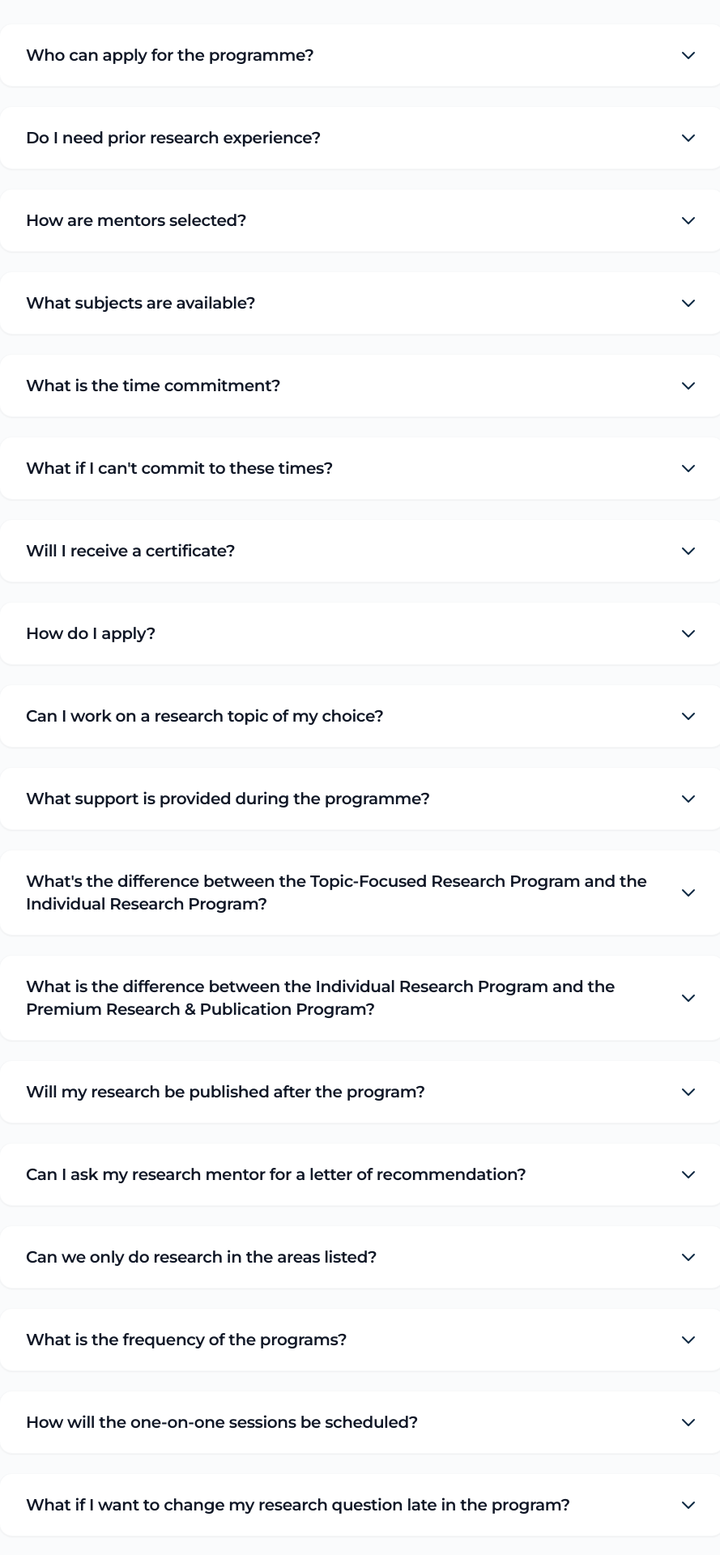
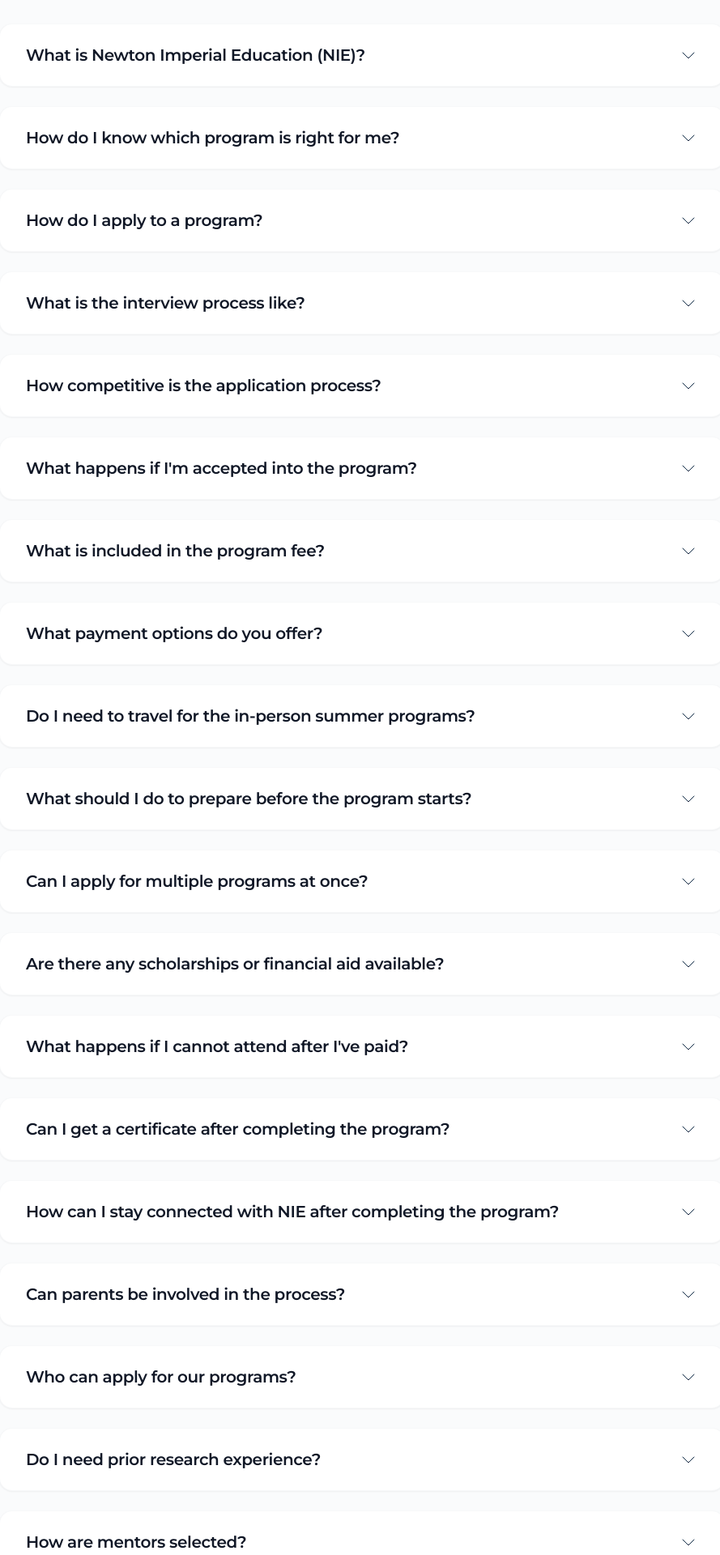
Before and after one commit to eddie-kay0462/Newton-Imperial-Education-, a React (Vite) app: page /FAQPage in a window 1280 px wide. Shown: the part 700-2620 px from the top of the page at 81% size, without its empty margins (193-1082 px from the left). Built offline with nearby package versions, Linux system fonts and the light colour scheme.

Commit message:
Adjusted content on FAQ page

```diff
--- a/src/components/FAQPage.jsx
+++ b/src/components/FAQPage.jsx
@@ -16,7 +16,71 @@
 
   const faqs = [
     {
-      question: "Who can apply for the programme?",
+      question: "What is Newton Imperial Education (NIE)?",
+      answer: "Newton Imperial Education (NIE) is an educational platform offering online and in-person programs designed to help high school and college students prepare for university, explore career paths, and develop advanced skills. Our programs range from university preparation courses to subject-specific learning and research-focused mentorship with PhD candidates and leading academics from top universities like Oxford, Cambridge, MIT, Harvard, Stanford, Caltech, Imperial College, and more."
+    },
+    {
+      question: "How do I know which program is right for me?",
+      answer: "We offer a wide range of programs that cater to different needs, from university preparation to career exploration and subject-specific deep dives. If you're unsure which program is best suited to your needs, we recommend reviewing the program descriptions on our website. You can also contact our admissions team, who are happy to help guide you in choosing the right fit based on your goals, academic interests, and future aspirations."
+    },
+    {
+      question: "How do I apply to a program?",
+      answer: "To apply for a program, simply visit our application page, select the program you're interested in, and complete the online application form. Once your application is submitted, our team will review it and, if necessary, invite you to a competitive interview to assess your eligibility. If successful, you'll receive an admission offer."
+    },
+    {
+      question: "What is the interview process like?",
+      answer: "The interview is an essential part of the selection process, ensuring that the program is a good fit for both you and NIE. It will typically be a 30-minute online video interview, where you'll discuss your academic background, goals, and motivations for joining the program. The interviewer may also ask you to reflect on your interests and how the program aligns with your future ambitions."
+    },
+    {
+      question: "How competitive is the application process?",
+      answer: "While the application process is competitive, we're looking for motivated students who are passionate about learning and willing to challenge themselves. Our goal is to select students who will thrive in the program and gain the most from it. Keep in mind that your application, including your interview performance, will play a key role in our decision-making process."
+    },
+    {
+      question: "What happens if I'm accepted into the program?",
+      answer: "If you're accepted, you'll receive an official admission offer, which will include details about your program, payment options, and important dates. To secure your place, you'll need to accept the offer and make a 50% deposit of the total program fee. Once this is confirmed, you'll receive additional information on preparation materials and other key details to get ready for the program."
+    },
+    {
+      question: "What is included in the program fee?",
+      answer: "The program fee typically includes: Access to program materials (e.g., lessons, seminars, projects), mentorship and tutoring sessions (depending on the program). For in-person programs, it may also include accommodation, meals, and cultural activities. A detailed breakdown of the fees for each program is available on our website."
+    },
+    {
+      question: "What payment options do you offer?",
+      answer: "We offer a variety of payment options: 50% deposit required to confirm your place in the program, with the remaining 50% due one month before the program starts. We accept payments via credit card, bank transfer, or online payment systems. Payment plans are available upon request, allowing you to pay in installments."
+    },
+    {
+      question: "Do I need to travel for the in-person summer programs?",
+      answer: "Yes, our summer in-person programs are held in prestigious locations like Oxford and Cambridge. You will need to travel to these locations for the 2-week immersive experience. We will provide accommodation and meals (if included in your program) as well as information about transportation options to help with your planning."
+    },
+    {
+      question: "What should I do to prepare before the program starts?",
+      answer: "Once you've been admitted to the program, you will receive pre-program materials such as reading lists, study guides, or introductory videos. For online programs, ensure you have access to a reliable computer, internet connection, and any software that may be required. For in-person programs, we'll send you details about accommodation and a schedule to help you prepare for your time at Oxford or Cambridge."
+    },
+    {
+      question: "Can I apply for multiple programs at once?",
+      answer: "Yes! You can apply for multiple programs, but keep in mind that you can only participate in one program at a time. If you're accepted into more than one program, you will need to select the one that best aligns with your goals and schedule. You can contact our admissions team for guidance if you need assistance making a decision."
+    },
+    {
+      question: "Are there any scholarships or financial aid available?",
+      answer: "We offer a limited number of scholarships and financial aid options to students based on merit and need. We provide 100% scholarship opportunities for deserving students. Our financial aid team works with families to ensure that cost is not a barrier to accessing our programs. You can find more information about scholarships on our website or contact our team directly to discuss your eligibility."
+    },
+    {
+      question: "What happens if I cannot attend after I've paid?",
+      answer: "We understand that sometimes unforeseen circumstances arise. If you need to cancel or defer your program, please refer to our Refund Policy. Generally, deposits are non-refundable but can be applied to future programs if you need to reschedule. Please reach out to our team as soon as possible if you are unable to attend, and we will do our best to assist you."
+    },
+    {
+      question: "Can I get a certificate after completing the program?",
+      answer: "Yes, all participants will receive a certificate of completion upon successfully finishing the program. This certificate can be used for university applications, internships, or other academic and career opportunities. Some programs, especially the NIE Research Scholar Program, may also offer research credentials or opportunities to publish your work."
+    },
+    {
+      question: "How can I stay connected with NIE after completing the program?",
+      answer: "Once you've completed the program, we invite you to join our alumni network. As part of the NIE community, you'll have access to ongoing networking events, career advice, and mentorship opportunities. We also encourage you to stay engaged through our social media channels and newsletter."
+    },
+    {
+      question: "Can parents be involved in the process?",
+      answer: "Absolutely! We understand the importance of family involvement in educational decisions. Parents are welcome to attend the interview (if necessary) and can reach out to our team for guidance throughout the application process. Additionally, we provide updates on your child's progress and achievements during the program."
+    },
+    {
+      question: "Who can apply for our programs?",
       answer: "Our programs are designed for ambitious students aged 14-18 who are passionate about research and academic excellence. We welcome students from all academic backgrounds and nationalities. Whether you're a high school student looking to explore research opportunities or preparing for university applications, our programs are tailored to meet your needs."
     },
     {
@@ -32,72 +96,20 @@
       answer: "We offer research opportunities across a wide range of subjects including but not limited to: STEM fields (Biology, Chemistry, Physics, Mathematics, Computer Science, Engineering), Social Sciences (Psychology, Economics, Political Science, Sociology), Humanities (Literature, History, Philosophy, Languages), and Business Studies. If you have a specific area of interest, we likely have a mentor who can guide you in that field."
     },
     {
-      question: "What is the time commitment?",
-      answer: "Our programs typically require 6-10 hours per week over an 8-week period. This includes one-on-one mentoring sessions (usually 1-2 hours per week), independent research work, reading assignments, and writing your research paper. The schedule is flexible and can be adjusted to accommodate your school commitments and time zone."
-    },
-    {
-      question: "What if I can't commit to these times?",
-      answer: "We understand that students have varying schedules and commitments. Our programs are designed to be flexible. You can work with your mentor to establish a schedule that works for both of you. If you need to adjust your commitment level or take breaks during the program, please communicate with your learning coordinator who will help accommodate your needs."
-    },
-    {
-      question: "Will I receive a certificate?",
-      answer: "Yes! Upon successful completion of your program, you will receive a certificate of completion from Newton Imperial Education. Additionally, many of our programs offer academic credit options through our partnership with UC San Diego Extended Studies, where you can earn 3 post-baccalaureate credits."
-    },
-    {
-      question: "How do I apply?",
-      answer: "The application process is straightforward: 1) Fill out our online application form, 2) Submit a brief statement of your research interests and academic goals, 3) Provide any relevant academic transcripts or references, 4) Complete a brief interview with our admissions team. Once accepted, you'll be matched with a mentor and can begin your research journey."
+      question: "What is the time commitment for research programs?",
+      answer: "Our research programs typically require 6-10 hours per week over an 8-week period. This includes one-on-one mentoring sessions (usually 1-2 hours per week), independent research work, reading assignments, and writing your research paper. The schedule is flexible and can be adjusted to accommodate your school commitments and time zone."
     },
     {
       question: "Can I work on a research topic of my choice?",
       answer: "Absolutely! In our Individual Research Program, you have the flexibility to choose your own research topic. Our mentors will work with you to refine your research question and develop a feasible project. For students who prefer more structure, we also offer Topic-Focused Programs with pre-designed research areas that have been curated based on popular demand."
     },
     {
-      question: "What support is provided during the programme?",
-      answer: "You'll receive comprehensive support throughout your program including: weekly one-on-one mentoring sessions, access to research resources and databases, writing and methodology guidance, peer collaboration opportunities, academic writing workshops, and ongoing support from our learning coordinators. Our goal is to ensure you have everything you need to succeed in your research project."
-    },
-    {
-      question: "What's the difference between the Topic-Focused Research Program and the Individual Research Program?",
-      answer: "The Topic-Focused Program offers pre-designed and pre-determined areas of research for students, while the Individual Research Program offers more flexibility in deciding your field and area of interest. The topics in the Topic-Focused Program are designed according to areas that were in high demand for the Individual Research Program, for which spots are extremely competitive. The Topic-Focused Program is ideal for students who want to interact and collaborate with other students while creating their own research paper."
-    },
-    {
-      question: "What is the difference between the Individual Research Program and the Premium Research & Publication Program?",
-      answer: "The Premium Research & Publication Program differs from the Individual Research Program in three key ways: 1) It includes publication support for your final research paper, 2) It has a longer duration to allow for more comprehensive research, and 3) It involves almost double the contact hours with your research mentor. This program is perfect for students who want to not only produce but also publish a high-quality research paper in their field of interest."
-    },
-    {
       question: "Will my research be published after the program?",
-      answer: "For most programs, we don't guarantee publication, but we provide resources and guidance if you're interested in pursuing publication. However, our Premium Research & Publication Program is specifically designed to support students through the entire publishing process. We help students explore opportunities with undergraduate science journals, high school science journals, and relevant conferences. You can view published works by our students on our website."
+      answer: "For most programs, we don't guarantee publication, but we provide resources and guidance if you're interested in pursuing publication. However, our Premium Research & Publication Program is specifically designed to support students through the entire publishing process. We help students explore opportunities with undergraduate science journals, high school science journals, and relevant conferences."
     },
     {
       question: "Can I ask my research mentor for a letter of recommendation?",
       answer: "Yes, you can absolutely ask your mentor for a letter of recommendation! At the end of each program, mentors provide grades and evaluations for all students. Many mentors gain unique insights into their students' academic abilities and are often willing to write recommendation letters. However, like any academic mentor, they're not required to do so and will assess your performance during the program when making their decision."
-    },
-    {
-      question: "Can we only do research in the areas listed?",
-      answer: "Not at all! We have mentors across every major academic discipline. If there's a community of researchers working on a topic, we likely have mentors in that area. The list of academic topics on our website is meant to be a sample, not an exhaustive list. We encourage students to explore their specific interests, and we'll work to match you with an appropriate mentor."
-    },
-    {
-      question: "What is the frequency of the programs?",
-      answer: "Each program runs at least four times per year, with Spring, Summer, Fall, and Winter sessions. This ensures you can join a program that fits your academic calendar. You can find detailed information about specific dates and application deadlines on our website under the program schedules section."
-    },
-    {
-      question: "How will the one-on-one sessions be scheduled?",
-      answer: "Once you're accepted, our learning coordinator will connect you with your research mentor via email or another mutually agreed platform. You and your mentor will then coordinate directly to find a weekly meeting time that works for both of you over the program duration. Your mentor will send calendar invites with personal Zoom links for each session. If you encounter any scheduling issues, our learning coordinators are always available to help."
-    },
-    {
-      question: "What if I want to change my research question late in the program?",
-      answer: "If you want to change your research topic during the program, your mentor will work with you to assess whether it's feasible to address the new area in the remaining time. If possible, you'll develop a plan to execute the new research direction. If the change isn't feasible within the timeframe, you can either continue with your original topic or request a program extension. Our learning coordinators are available to help resolve any confusion or concerns."
-    },
-    {
-      question: "How is the research topic chosen? Do I need to know what my topic is in advance?",
-      answer: "You don't need to come in with a clearly defined research question, though some students do. We expect your research question to evolve and sharpen as you learn and work with your mentor. Your mentor will guide you toward the most fruitful research direction. Typically, students align on a research question by the end of week 4, which is then refined with your mentor. The remaining four weeks are spent creating a research proposal, first draft, and final research paper."
-    },
-    {
-      question: "What is the academic partnership with UCSD Extended Studies? How do I know if I qualify?",
-      answer: "University of California, San Diego Extended Studies offers 3 units of post-baccalaureate credit to students who successfully complete any of our Research Scholar Programs. During your program, you can choose to enroll in the credit program if you want. We'll guide you through the enrollment process, and you'll pay a processing fee to UCSD Extended Studies. Upon completing your program and submitting your final paper, you'll be eligible to receive your transcript and credit units."
-    },
-    {
-      question: "Are there any payment terms I should be aware of?",
-      answer: "Yes, we have specific terms and conditions for deposit payments. We offer flexible payment options including full payment upfront or installment plans. Additionally, we provide 100% scholarship opportunities for deserving students based on need and merit. Our financial aid team works with families to ensure that cost is not a barrier to accessing our programs. Please contact our admissions team for detailed information about payment plans and scholarship opportunities."
     }
   ];
 
@@ -129,8 +141,8 @@
         </div>
       </section>
 
-              {/* FAQ Section */}
-        <section className="py-16 lg:py-24 bg-gray-25">
+      {/* FAQ Section */}
+      <section className="py-16 lg:py-24 bg-gray-25">
         <div className="w-full max-w-none mx-auto px-6 sm:px-12 lg:px-16 xl:px-20 2xl:px-28">
           <div className="max-w-4xl mx-auto">
             <div className="space-y-6">
@@ -153,7 +165,7 @@
                           stroke="currentColor"
                           viewBox="0 0 24 24"
                         >
-                          <path strokeLinecap="round" strokeLinejoin="round" strokeWidth={2} d="M19 9l-7 7-7-7" />
+                          <path strokeLinecap="round" strokeLinejoin="round" strokeWidth={1} d="M19 9l-7 7-7-7" />
                         </svg>
                       </div>
                     </div>
@@ -184,10 +196,10 @@
         <div className="w-full max-w-none mx-auto px-6 sm:px-12 lg:px-16 xl:px-20 2xl:px-28">
           <div className="max-w-4xl mx-auto text-center">
             <h2 className="text-3xl md:text-4xl lg:text-5xl font-semibold text-gray-900 mb-6" style={{ fontFamily: 'Montserrat, system-ui, sans-serif' }}>
-              Still Have Questions?
+              Have More Questions?
             </h2>
             <p className="text-lg md:text-xl text-gray-600 mb-8 max-w-3xl mx-auto leading-relaxed">
-              Our team is here to help you with any additional questions about our programs
+              If you couldn't find what you were looking for, feel free to contact us directly or schedule a call with our team. We're here to help!
             </p>
             <div className="flex flex-col sm:flex-row gap-4 justify-center">
               <a
@@ -196,7 +208,7 @@
                 rel="noopener noreferrer"
                 className="inline-flex items-center px-8 py-4 font-semibold rounded-full transition-all duration-300 hover:shadow-lg text-white"
                 style={{ backgroundColor: '#0F2A44' }}
-                onMouseEnter={(e) => e.target.style.backgroundColor = '#766542'}
+                onMouseEnter={(e) => e.target.style.backgroundColor = '#1A3659'}
                 onMouseLeave={(e) => e.target.style.backgroundColor = '#0F2A44'}
               >
                 Apply Now
```
